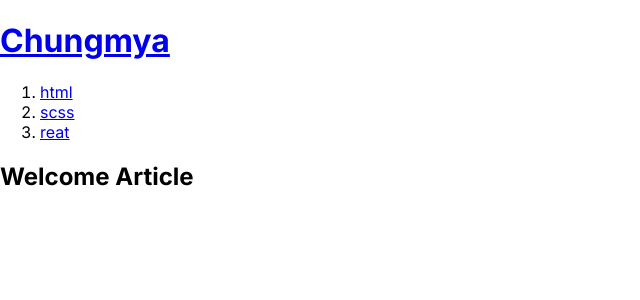
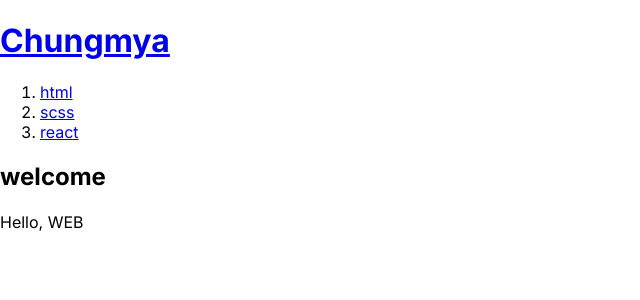
Before and after one commit to chungmya/Teamproject, a Next.js app in the folder react-storybook/: page / in a window 1280 px wide. Shown: the top 300 px of the page, without its empty margins (0-640 px from the left). Built offline with nearby package versions, Linux system fonts and the light colour scheme.

Commit message:
리액트 onslected

```diff
--- a/react-storybook/app/page.tsx
+++ b/react-storybook/app/page.tsx
@@ -1,27 +1,43 @@
 "use client";
+import { useState } from "react";
 import Header from "@/components/Header/Header";
 import Nav from "@/components/Header/Nav";
 import Article from "@/components/Contents/Article";
 
-
-
 export default function Home() {
-
   const topics = [
     {id:1, title:'html', body:'html is ...'},
     {id:2, title:'scss', body:'scss is ...'},
-    {id:3, title:'reat', body:'reat is ...'},
+    {id:3, title:'react', body:'reat is ...'},
   ]
+
+  //<"WELCOME" | "READ">
+  const [selectedTopic, setSelectedTopic] = useState(null);
+  let content = null;
+
+  if(selectedTopic === null){
+    content = <Article title="welcome" body="Hello, WEB"></Article>
+  } else {
+    content = (
+    <Article
+      title={selectedTopic.title}
+      body={selectedTopic.body}>
+    </Article>
+    )
+  }
+
+  //const [id, setId] = useState(null);
 
   return (
     <div>
-      <Header title="Chungmya" onChangeMode={() =>{ console.log("clicked");}} />
+      <Header title="Chungmya" onChangeMode={() =>{ setMode('WELCOME');}} />
       <Nav topics={topics}
-      onChangeMode= {(id) => {
-        console.log("clicked id:", id);
+      onSelect = {(topic) => {
+        setSelectedTopic(topic);
       }}
       />
-      <Article />
+     {content}
+
     </div>
   );
 }
--- a/react-storybook/components/Contents/Article.tsx
+++ b/react-storybook/components/Contents/Article.tsx
@@ -1,11 +1,15 @@
-      import { useState } from "react";
+"use client";
 
-      function Article() {
+type ArtiProps = {
+  title:string,
+  body:string,
+}
+
+      export default function Article({title, body}: ArtiProps) {
         return(
           <article>
-            <h2>Welcome Article</h2>
+            <h2>{title}</h2>
+            <p>{body}</p>
           </article>
         )
       }
-
-      export default Article;
--- a/react-storybook/components/Header/nav.tsx
+++ b/react-storybook/components/Header/nav.tsx
@@ -1,22 +1,19 @@
-
-  const topics = [
-    {id:1, title:'html', body:'html is ...'},
-    {id:2, title:'scss', body:'scss is ...'},
-    {id:3, title:'reat', body:'reat is ...'},
-  ]
+"use client";
 
 type Topic = {
-	id:number;
+	id: number;
 	title: string;
 	body: string,
 }
 
-type NavProps = {
-	topics : Topic[],
-	onChangeMode: (id: number) => void;
-}
 
-function Nav({topics, onChangeMode}: NavProps) {
+// type onSelect = {
+// 	console.log('aaa');
+// 	topics : Topic[],
+// 	onChangeMode: (id: number) => void;
+// }
+
+export default function Nav({topics, onSelect}) {
   return (
        <nav>
         <ol>
@@ -24,7 +21,7 @@ function Nav({topics, onChangeMode}: NavProps) {
 						<li key={topic.id}>
 							<a href={'/read/'+topic.id} onClick={(event)=>{
 								event.preventDefault();
-								onChangeMode(topic.id);
+								onSelect(topic.id);
 							}}
 						>{topic.title}</a>
 						</li>
@@ -33,5 +30,3 @@ function Nav({topics, onChangeMode}: NavProps) {
       </nav>
   )
 }
-
-export default Nav;
```
